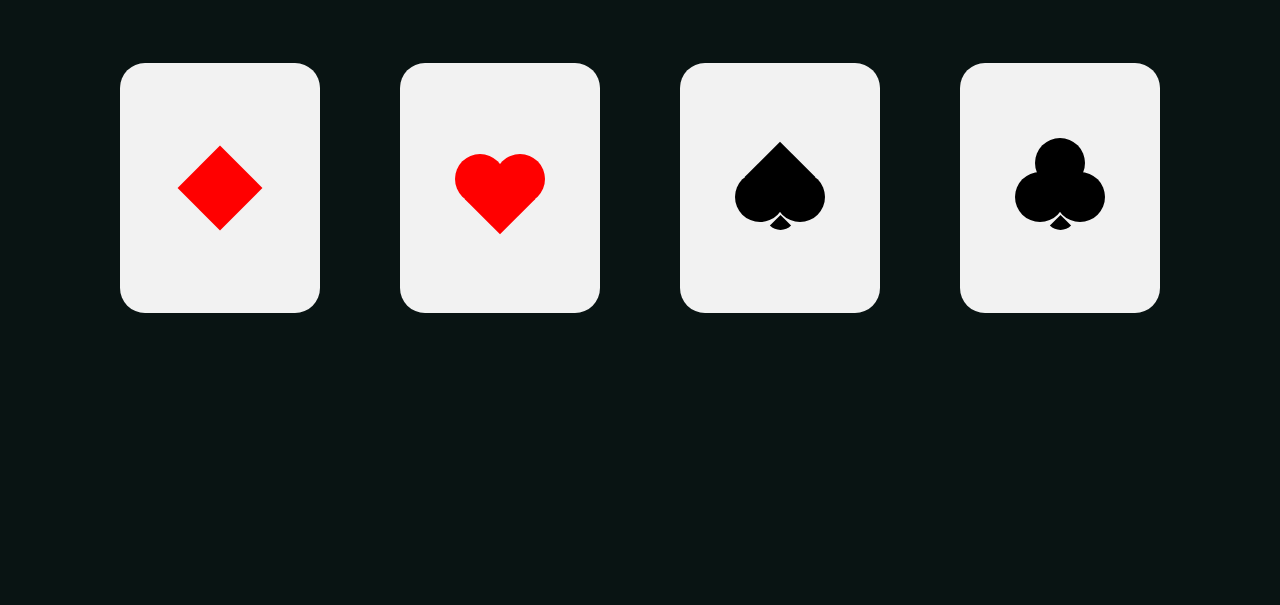
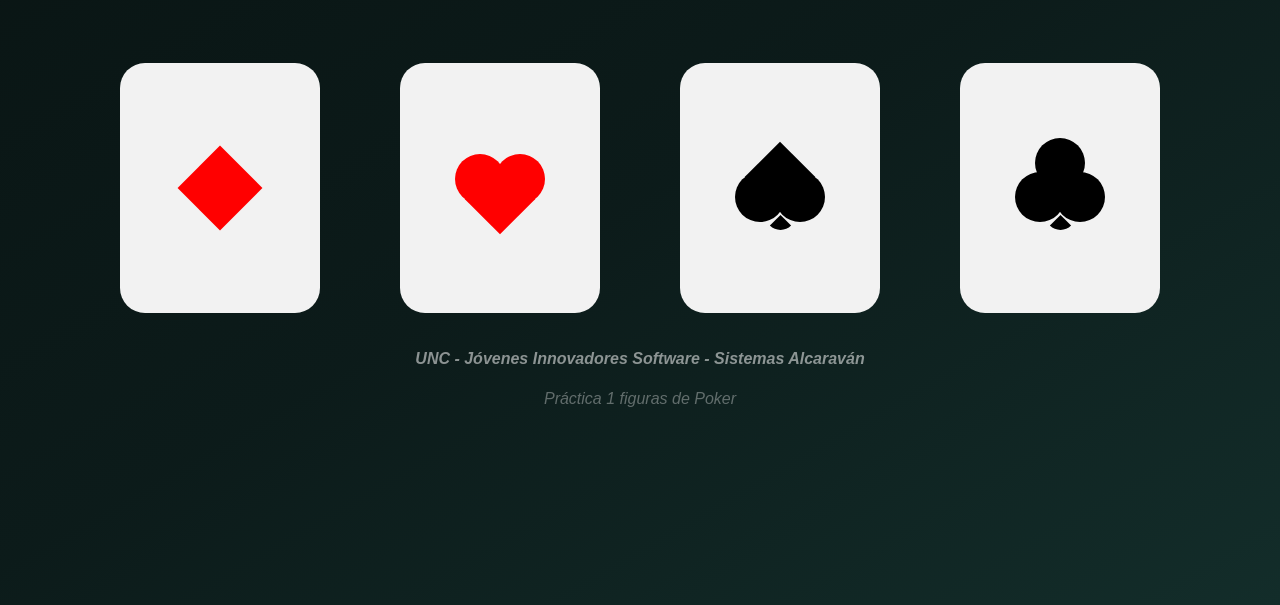
Before and after one commit to osunauni/curso-alcaravan-practice1_poker, a plain HTML site: page index.html in a window 1280 px wide. Shown: the part 211-816 px from the top of the page. Drawn offline with Linux system fonts and the light colour scheme.

Commit message:
Footer addition. Background changed to gradient. Outline added for test (commented at top of css)

```diff
--- a/index.html
+++ b/index.html
@@ -7,6 +7,7 @@
     <meta name="viewport" content="width=device-width, initial-scale=1.0">
     <title>Poker Enmanuel Osuna</title>
     <link rel="stylesheet" href="style.css">
+    <link rel="shortcut icon" href="https://balatrowiki.org/images/Favicon.ico" type="image/x-icon">
 </head>
 <body>
     <main>
@@ -48,6 +49,10 @@
                 </div>
             </figure>
         </article>
+        <footer>
+            <h4>UNC - Jóvenes Innovadores Software - Sistemas Alcaraván</h4>
+            <p class="practice-num">Práctica 1 figuras de Poker</p>
+        </footer>
     </main>
 </body>
 </html>
--- a/style.css
+++ b/style.css
@@ -2,10 +2,15 @@
     --bg: #091413;
 }
 
+/* {
+  outline: 3px solid blueviolet;
+}*/
+
 body {
     display: flex;
     justify-content: center;
-    background-color: var(--bg);
+    height: 100vh;
+    background-image: linear-gradient(150deg, #091413, #0c1b1a, #132d2a);
 }
 
 /* STUDENT */
@@ -191,3 +196,20 @@ img {
     border-radius: 50%;
 
 }
+
+/* FOOTER */
+
+h4 {
+    color: #f2f2f28e;
+    font-family: Arial, Helvetica, sans-serif;
+    font-style: oblique;
+    text-align: center;
+}
+
+.practice-num {
+    color: #f2f2f25e;
+    font-family: Arial, Helvetica, sans-serif;
+    font-style: oblique;
+    font-weight: lighter;
+    text-align: center;
+}
```
